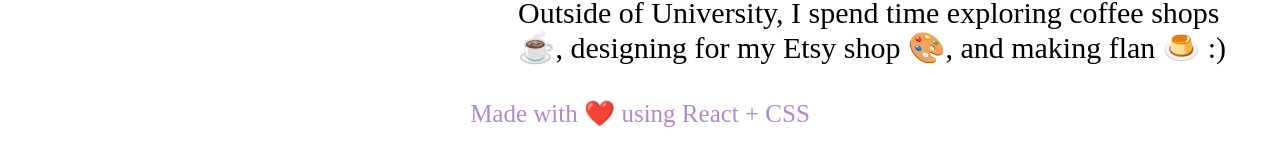
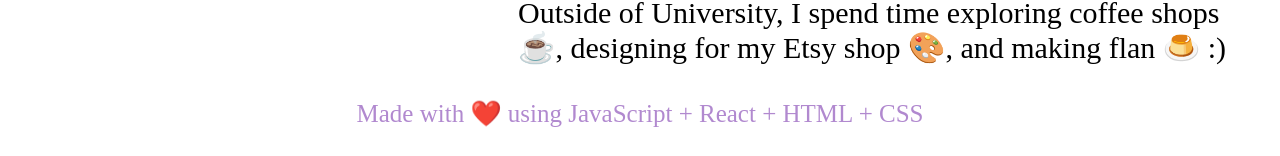
Before and after one commit to notgaby/gaby-co, a React (Create React App) app: page / in a window 1280 px wide. Shown: the part 672-828 px from the top of the page. Built offline with nearby package versions, Linux system fonts and the light colour scheme; a web font is replaced by a local one.

Commit message:
add more footer

```diff
--- a/src/components/About.js
+++ b/src/components/About.js
@@ -86,7 +86,7 @@ const About = () => {
             </div>
 
             <div className='footer'>
-                <small> Made with <ShowEmoji symbol="❤️"/> using React + CSS</small>
+                <small> Made with <ShowEmoji symbol="❤️"/> using JavaScript + React + HTML + CSS</small>
             </div>
 
 
```
